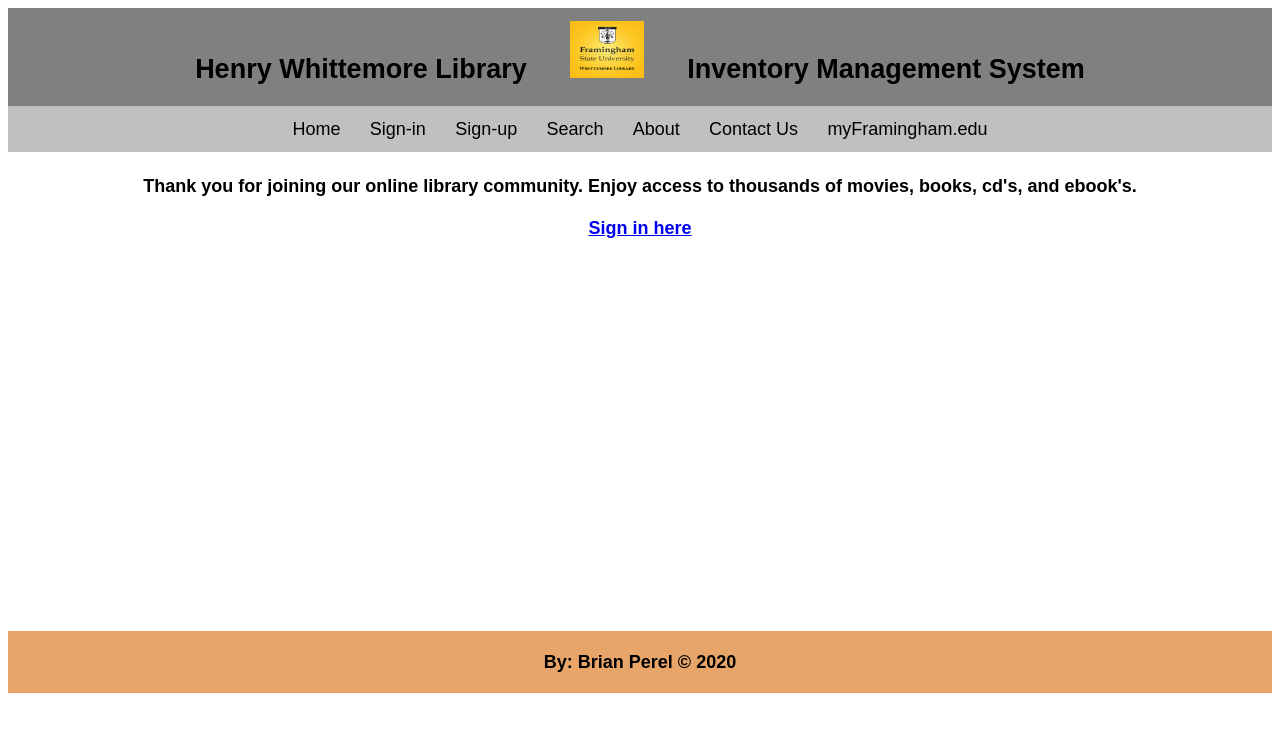
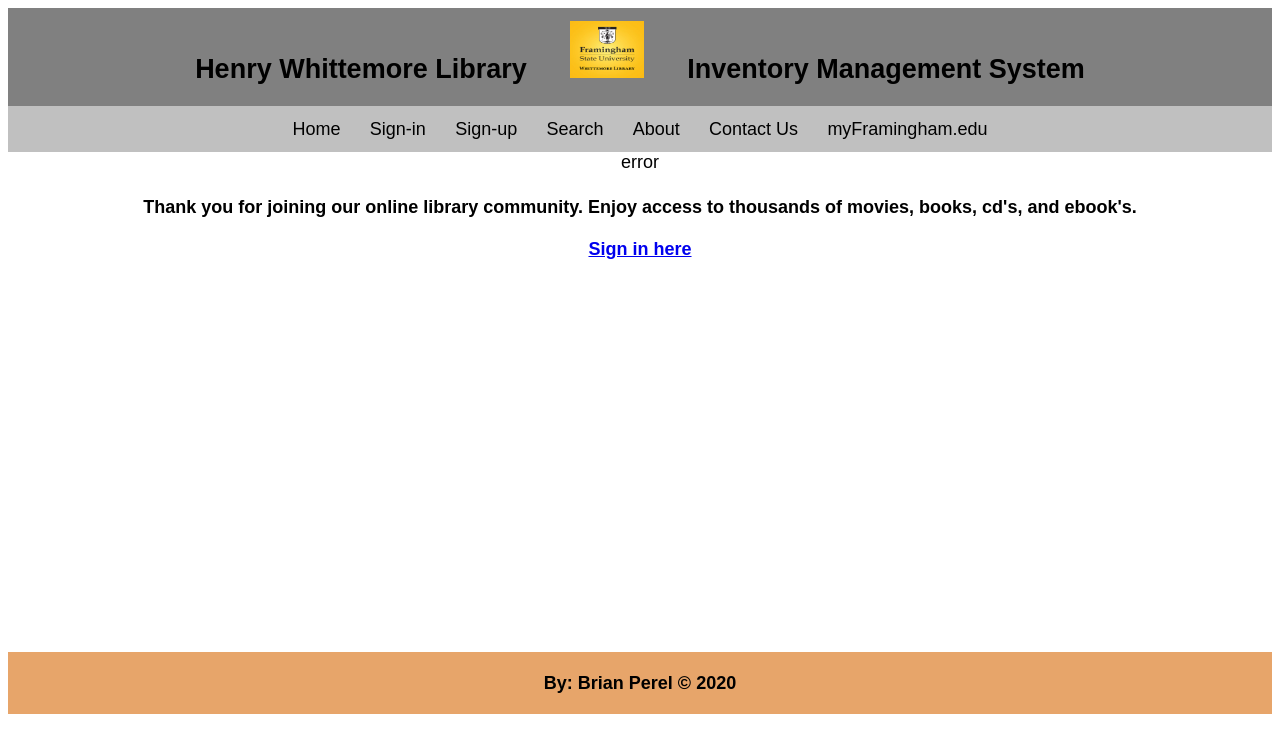
Before and after one commit to BrianPerel/librarySite, a PHP site: page /signedUp.php in a window 1280 px wide. Shown: the top 753 px of the page. Run offline with PHP 8.4, Linux system fonts and the light colour scheme; data comes from the database, SQL or seed files in the repository; data that the repository does not hold is empty; some libraries are stand-ins or nearby versions.

Commit message:
'Commit'

```diff
--- a/adminLogin.php
+++ b/adminLogin.php
@@ -35,7 +35,7 @@
 			<input type="text" name="username" placeholder="Username" size="30" autocomplete="false" required></input><br><br>
 
 			<label>Password:</label><br>
-			<input name="password" placeholder="Password" type="text" size="30" autocomplete="false" required></input><br>
+			<input class='key' name="password" placeholder="Password" type="text" size="30" autocomplete="false" required></input><br>
 
 			<br><input type="submit">
 		</form>
--- a/css/main.css
+++ b/css/main.css
@@ -2,6 +2,20 @@ body {
   font-family: Arial;
   font-size: 18px;
 }
+
+
+@font-face {
+  font-family: 'password';
+  font-style: normal;
+  font-weight: 400;
+  src: url(https://jsbin-user-assets.s3.amazonaws.com/rafaelcastrocouto/password.ttf);
+}
+
+input.key {
+  font-family: 'password';
+  width: 96%; height: 100%;
+}
+
 
 div.class1 {
 	background-color: #808080;
--- a/index.php
+++ b/index.php
@@ -89,7 +89,7 @@
 			<center><a href="#top">Back to top</a> &#x2191;</center>
 		</div>
 
-		<button style='float: right; width: 7%; height: 30px'><a href='adminLogin.php' id='admin'>admin login</a></button>
+		<button style='float: right; width: 7%; height: 30px'><a href='adminLogin.php' id='admin'>Admin Login</a></button>
 
 		<div class="footer">
 			<p>By: Brian Perel &copy; <script type="text/javascript">var current_year = new Date(); document.write(current_year.getFullYear());</script></p>
--- a/letterFind.php
+++ b/letterFind.php
@@ -61,8 +61,9 @@
 
 			<form action='checkout.php' method='post'>
 				<center><button style='margin-right: 1%' name='Aikido'>Checkout item</button>
-				<button name='request'>Request item</button></center>
 			</form>
+
+			<button name='request'>Request item</button></center>
 		</body>
 	</head>
 </html>
--- a/searchItem.php
+++ b/searchItem.php
@@ -64,8 +64,9 @@
 
 		<form action='checkout.php' method='post'>
 			<center><button style='margin-right: 1%' name='Aikido'>Checkout item</button>
-			<button name='request'>Request item</button></center>
 		</form>
+
+		<button name='request'>Request item</button></center>
 
 		<div style='margin-bottom: 10%'></div>
 
--- a/signIn.php
+++ b/signIn.php
@@ -32,10 +32,10 @@
 
 		<form action='myAccount.php' method='post' style='border: solid black 1px; width: 20%; padding: 1%' autocomplete="off">
 			<label>Username:</label><br>
-			<input type="text" name="username" placeholder="Username" size="30" autocomplete="false" required></input><br><br>
+			<input type="text" name="username" placeholder="Username" size="30" required></input><br><br>
 
 			<label>Password:</label><br>
-			<input type="text" name="password" placeholder="Password"  size="30" autocomplete="false" required></input><br>
+			<input class='key' type="text" name="password" placeholder="Password"  size="30" required></input><br>
 
 			<br><input type="submit">
 		</form>
--- a/signUp.php
+++ b/signUp.php
@@ -38,7 +38,7 @@
 			<input type="text" name="username" placeholder="Username" size="30" autocomplete='off' required></input><br><br>
 
 			<label>Email:</label><br>
-			<input type="text" name="email" placeholder="Email" size="30" autocomplete='off' required></input><br><br>
+			<input type="email" name="email" placeholder="Email" size="30" autocomplete='off' required></input><br><br>
 
 			<label>Password:</label><br>
 			<input type="text" name="password" placeholder="Password" size="30" autocomplete='off' required></input><br><br>
--- a/signedUp.php
+++ b/signedUp.php
@@ -33,6 +33,10 @@
 			$insert_check = $con -> query("SELECT * FROM useraccounts WHERE username = '$_POST[username]' OR email = '$_POST[email]'
 			OR password = '$_POST[password]' OR full_Name = '$_POST[fname]' OR phone_Number = '$_POST[pNum]'");
 
+			if(!(preg_match("/@/", $_POST['email']))) {
+				echo 'error';
+			}
+
 			if($insert_check -> rowcount() > 0) {
 				$err = urlencode('<br><p style="color: red">Error Creating the Account! An account with certain information you entered already exists</p>');
 				header("Location: signUp.php?signUpError=" . $err);
```
